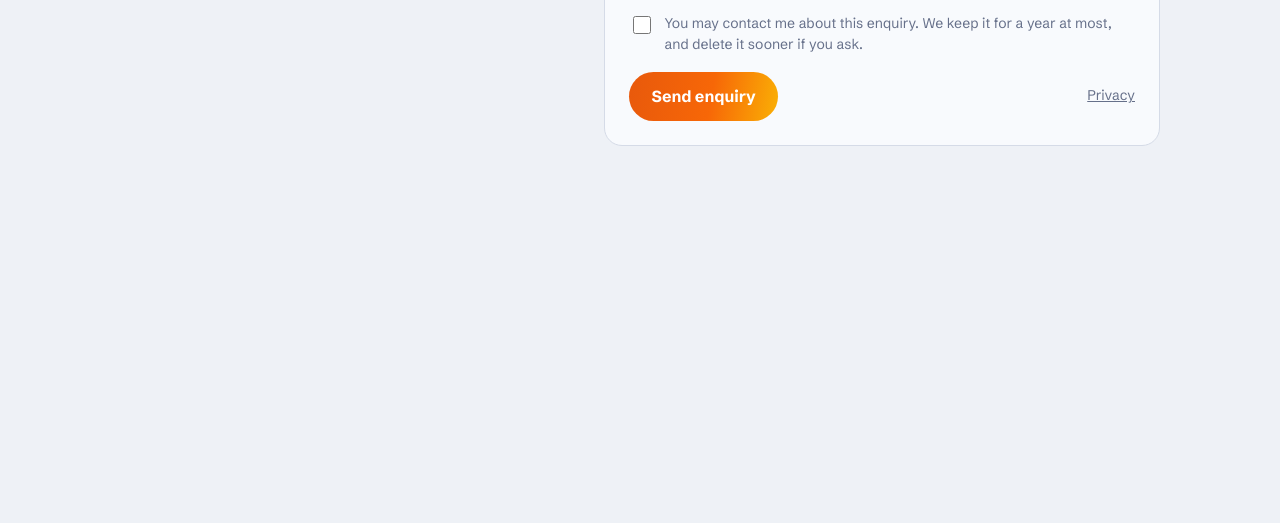
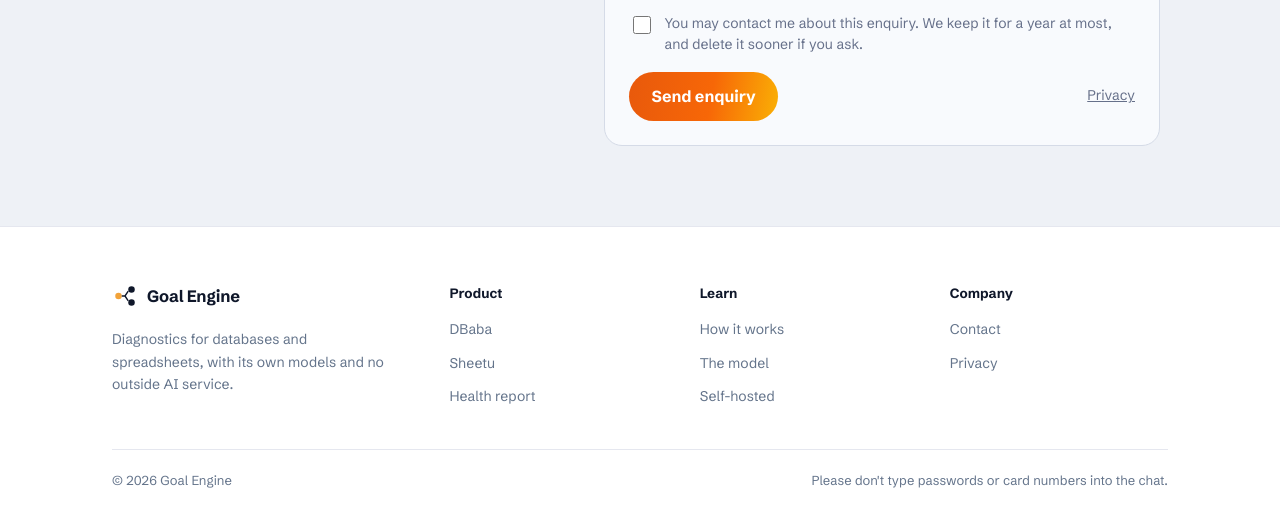
Before and after one commit to chetanwpexperts/goal-engine, a plain HTML site: page app/static/enquiry.html in a window 1280 px wide. Shown: the part 867-1390 px from the top of the page. Before the commit the page ends 1093 px from the top, so only its background shows below. Drawn offline with Linux system fonts and the light colour scheme; no server answers.

Commit message:
Contact and Privacy pages: the same footer as the other pages
Co-Authored-By: Claude Opus 5.5 <noreply@anthropic.com>
Claude-Session: https://claude.ai/code/session_01W71o1cNQ31ezAyqHgKC5X8

```diff
--- a/app/static/enquiry.html
+++ b/app/static/enquiry.html
@@ -106,5 +106,16 @@
       <a class="send" href="/">Back to Goal Engine</a>
     </section>
   </main>
+  <div class="site">
+  <footer class="sfoot"><div class="wrap">
+    <div class="cols">
+      <div><a class="brand" href="/"><svg viewBox="0 0 32 32" aria-hidden="true"><circle cx="8" cy="16" r="4"/><circle cx="24" cy="8" r="4"/><circle cx="24" cy="24" r="4"/><path d="M12 16h4l4-6M16 16l4 6"/></svg>Goal Engine</a><p class="blurb">Diagnostics for databases and spreadsheets, with its own models and no outside AI service.</p></div>
+      <div><h4>Product</h4><ul><li><a href="/product#dbaba">DBaba</a></li><li><a href="/product#sheetu">Sheetu</a></li><li><a href="/product#report">Health report</a></li></ul></div>
+      <div><h4>Learn</h4><ul><li><a href="/how-it-works">How it works</a></li><li><a href="/how-it-works#model">The model</a></li><li><a href="/self-hosted">Self-hosted</a></li></ul></div>
+      <div><h4>Company</h4><ul><li><a href="/enquiry?from=footer">Contact</a></li><li><a href="/privacy">Privacy</a></li></ul></div>
+    </div>
+    <div class="base"><span>© 2026 Goal Engine</span><span>Please don't type passwords or card numbers into the chat.</span></div>
+  </div></footer>
+  </div>
 </body>
 </html>
```
Also changed, not shown: app/static/privacy.html (+11 -0 lines).
